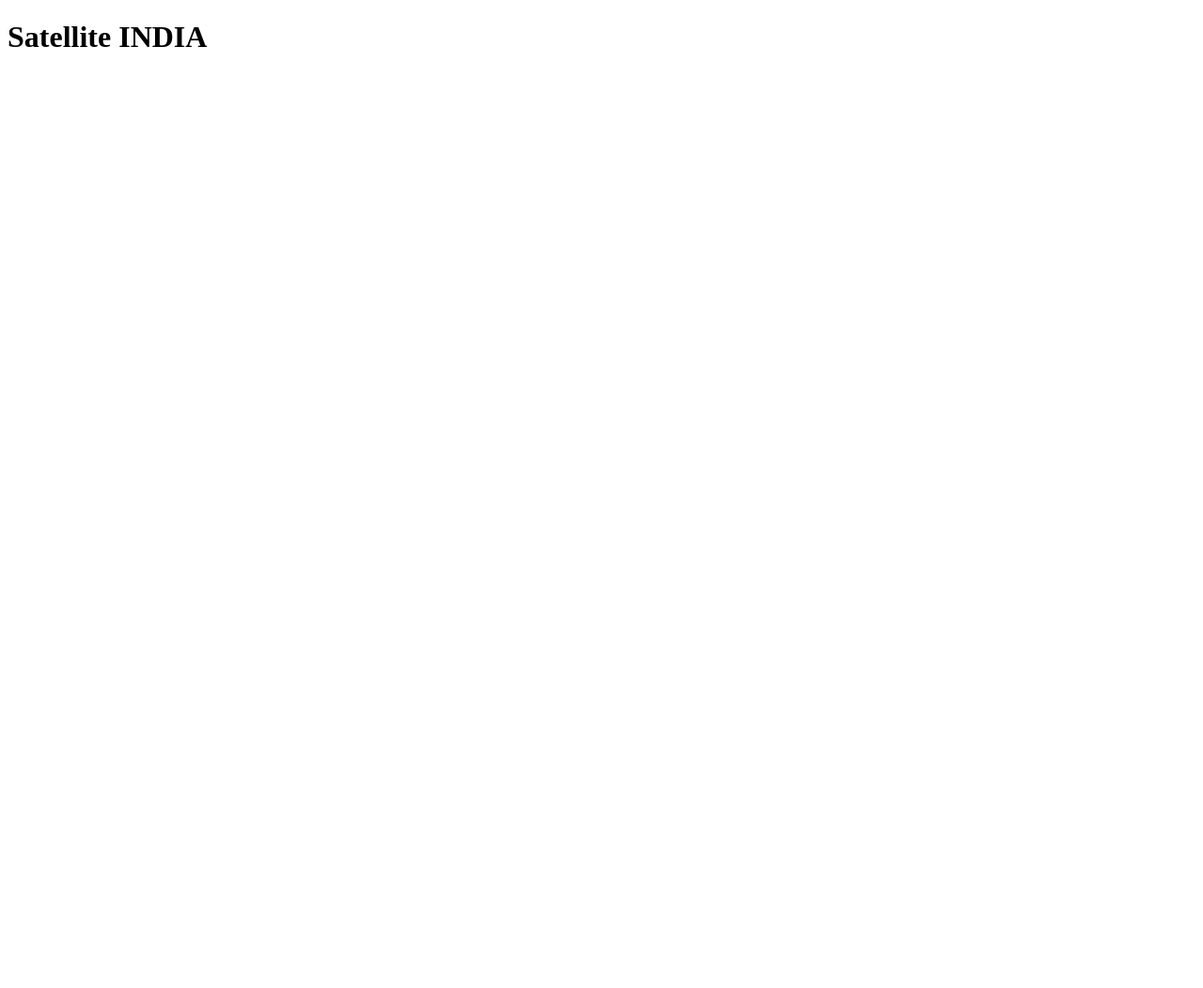
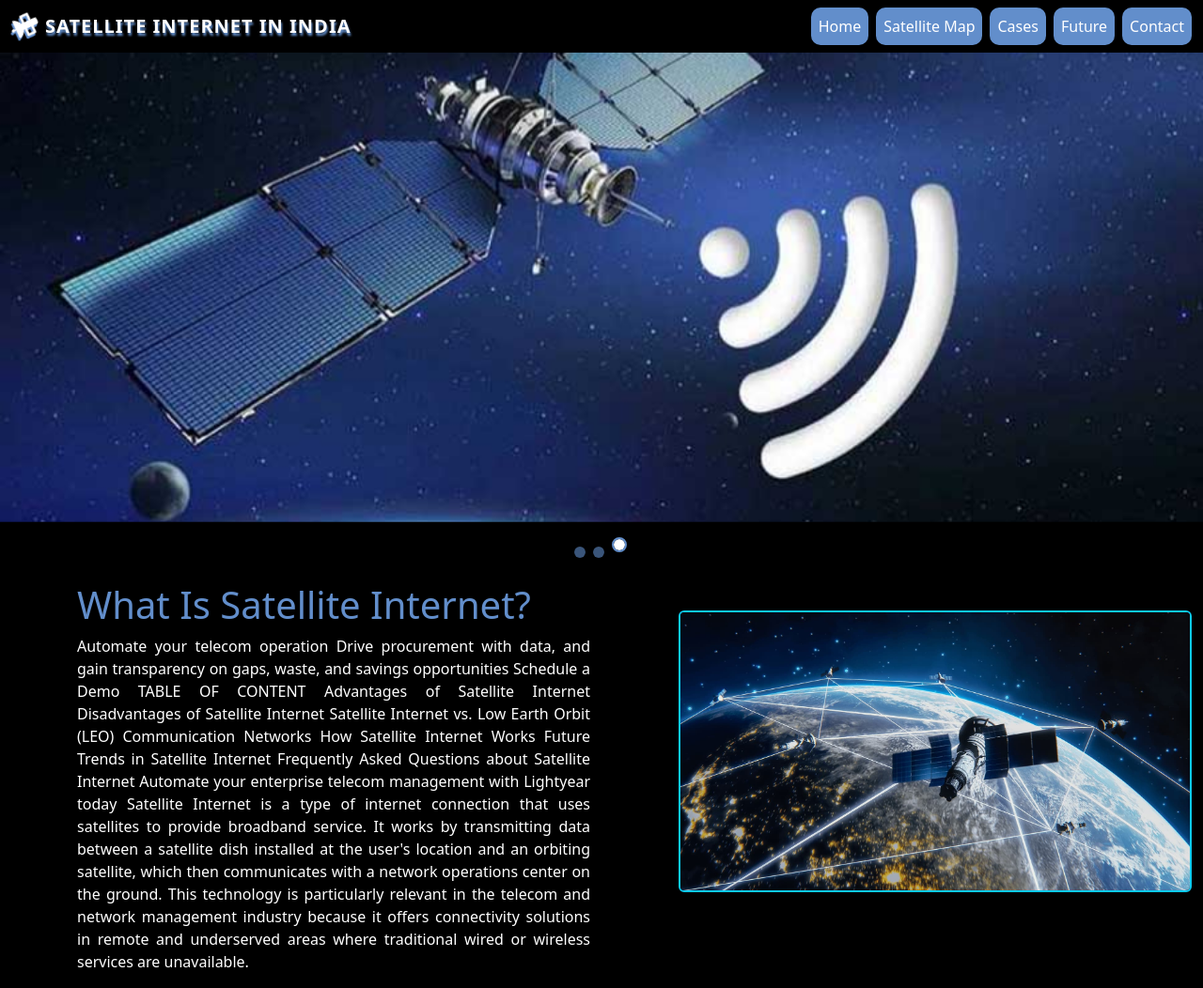
Before and after one commit to devika236/satellite-india, a plain HTML site: page index.html in a window 1280 px wide. Shown: the whole page at 94% size. Before the commit the page ends 800 px from the top, so only its background shows below. Drawn offline with nearby package versions, Linux system fonts and the light colour scheme.

Commit message:
Add files via upload

```diff
--- a/index.html
+++ b/index.html
@@ -1,11 +1,164 @@
-<!DOCTYPE html>
+<!doctype html>
 <html lang="en">
-<head>
-    <meta charset="UTF-8">
-    <meta name="viewport" content="width=device-width, initial-scale=1.0">
-    <title>Document</title>
-</head>
-<body>
-    <h1> Satellite INDIA</h1>
+  <head>
+    <meta charset="utf-8">
+    <meta name="viewport" content="width=device-width, initial-scale=1">
+    <title>aotm</title>
+
+    <link href="https://cdn.jsdelivr.net/npm/bootstrap@5.3.8/dist/css/bootstrap.min.css" rel="stylesheet">
+    <link rel="stylesheet" href="https://cdnjs.cloudflare.com/ajax/libs/font-awesome/6.5.0/css/all.min.css">
+
+    <style>
+
+      .rotate-icon {
+        animation: spin 3s linear infinite;
+        filter: drop-shadow(0 3px 0 #628ecb);
+        color:white;
+      }
+
+      @keyframes spin {
+        0% { transform: rotate(0deg); }
+        100% { transform: rotate(30deg); }
+      }
+
+      .navbar {
+        background-color: black;
+      }
+
+      .brand-text {
+        font-weight: 700;
+        color: white;
+        font-size: 20px;
+        text-transform: uppercase;
+        letter-spacing: 1px;
+        filter: drop-shadow(1px 3px 1px #628ecb);
+      }
+
+      .nav-link {
+        color: white;
+        background:#628ecb;
+        border-radius: 10px;
+        margin-left: 8px;
+      }
+
+      .nav-link:hover {
+        color: #628ecb;
+        background: white;
+      }
+
+      .ban {
+        height: 500px;
+        object-fit: cover;
+      }
+
+      .carousel-indicators {
+        position: static;
+        margin-top:15px;
+      }
+
+      .carousel-indicators [data-bs-target] {
+        width: 12px;
+        height: 12px;
+        border-radius: 50%;
+        background-color: #628ecb;
+        opacity: 0.6;
+        margin-right:5px;
+      }
+
+      .carousel-indicators .active {
+        opacity: 1;
+        background-color: white;
+        border: 2px solid #628ecb;
+      }
+
+      h1{
+        color: #628ecb;
+      }
+
+      p{
+        color: white;
+        text-align: justify;
+      }
+
+      .shift-image {
+  transform: translate(70px, -50px);
+      }
+
+
+    </style>
+
+  </head>
+
+  <body class="bg-black">
+
+    <nav class="navbar navbar-expand-lg">
+      <div class="container-fluid">
+        <div class="d-flex align-items-center">
+          <i class="fa-solid fa-satellite fs-3 me-2 rotate-icon"></i>
+          <span class="brand-text">Satellite Internet in INDIA</span>
+        </div>
+
+        <button class="navbar-toggler bg-light" type="button" data-bs-toggle="collapse" data-bs-target="#navbarContent">
+          <span class="navbar-toggler-icon"></span>
+        </button>
+
+        <div class="collapse navbar-collapse justify-content-end" id="navbarContent">
+          <ul class="navbar-nav mb-2 mb-lg-0">
+            <li class="nav-item"><a class="nav-link" href="#">Home</a></li>
+            <li class="nav-item"><a class="nav-link" href="#">Satellite Map</a></li>
+            <li class="nav-item"><a class="nav-link" href="#">Cases</a></li>
+            <li class="nav-item"><a class="nav-link" href="#">Future</a></li>
+            <li class="nav-item"><a class="nav-link" href="#">Contact</a></li>
+          </ul>
+        </div>
+      </div>
+    </nav>
+
+    <div id="carouselExampleInterval" class="carousel slide" data-bs-ride="carousel">
+
+      <div class="carousel-inner">
+        <div class="carousel-item active" data-bs-interval="2000">
+          <img src="images/1554249-starlink-may.jpg" class="d-block w-100 mx-auto ban" alt="">
+        </div>
+
+        <div class="carousel-item" data-bs-interval="2000">
+          <img src="images/1751695936_img-internet.jpg" class="d-block w-100 mx-auto ban" alt="">
+        </div>
+
+        <div class="carousel-item" data-bs-interval="2000">
+          <img src="images/satellite_internet_technology.jpg" class="d-block w-100 mx-auto ban" alt="">
+        </div>
+      </div>
+
+      <div class="carousel-indicators mt-3">
+        <button type="button" data-bs-target="#carouselExampleInterval" data-bs-slide-to="0" class="active"></button>
+        <button type="button" data-bs-target="#carouselExampleInterval" data-bs-slide-to="1"></button>
+        <button type="button" data-bs-target="#carouselExampleInterval" data-bs-slide-to="2"></button>
+      </div>
+    </div>
+
+  <div class="container">
+  <div class="row">
+    <div class="col-9"><h1>What Is Satellite Internet?</h1></div>
+    <div class="col-6"><p>
+Automate your telecom operation
+Drive procurement with data, and gain transparency on gaps, waste, and savings opportunities
+Schedule a Demo
+TABLE OF CONTENT
+Advantages of Satellite Internet
+Disadvantages of Satellite Internet
+Satellite Internet vs. Low Earth Orbit (LEO) Communication Networks
+How Satellite Internet Works
+Future Trends in Satellite Internet
+Frequently Asked Questions about Satellite Internet
+Automate your enterprise telecom management with Lightyear today
+Satellite Internet is a type of internet connection that uses satellites to provide broadband service. It works by transmitting data between a satellite dish installed at the user's location and an orbiting satellite, which then communicates with a network operations center on the ground. This technology is particularly relevant in the telecom and network management industry because it offers connectivity solutions in remote and underserved areas where traditional wired or wireless services are unavailable.</p></div>
+    <div class="col-6 d-none d-md-block "><img src="images/67a35e71ac7bd4643d8bb953_678660cef656b487afb43db3_64aeb42792a7d6ae068f772b_LEO-Satellite-Internet.jpg" class="img-fluid me-5 mt-4 rounded border border-2 border-info shift-image "></div>
+  </div>
+</div>
+
+
+
+<script src="https://cdn.jsdelivr.net/npm/bootstrap@5.3.8/dist/js/bootstrap.bundle.min.js"></script>
 </body>
 </html>
```
Also changed, not shown: images/1554249-starlink-may.jpg (added), images/1751695936_img-internet.jpg (added), images/67a35e71ac7bd4643d8bb953_678660cef656b487afb43db3_64aeb42792a7d6ae068f772b_LEO-Satellite-Internet.jpg (added), images/s1.jpg (added), images/s2.jpg (added), images/s3.jpg (added), images/satellite_internet_technology.jpg (added), images/yzVeUAJlwaYgFgICFvr3NKXDWoGlB2FYwY1WvwWY.jpg (added).
